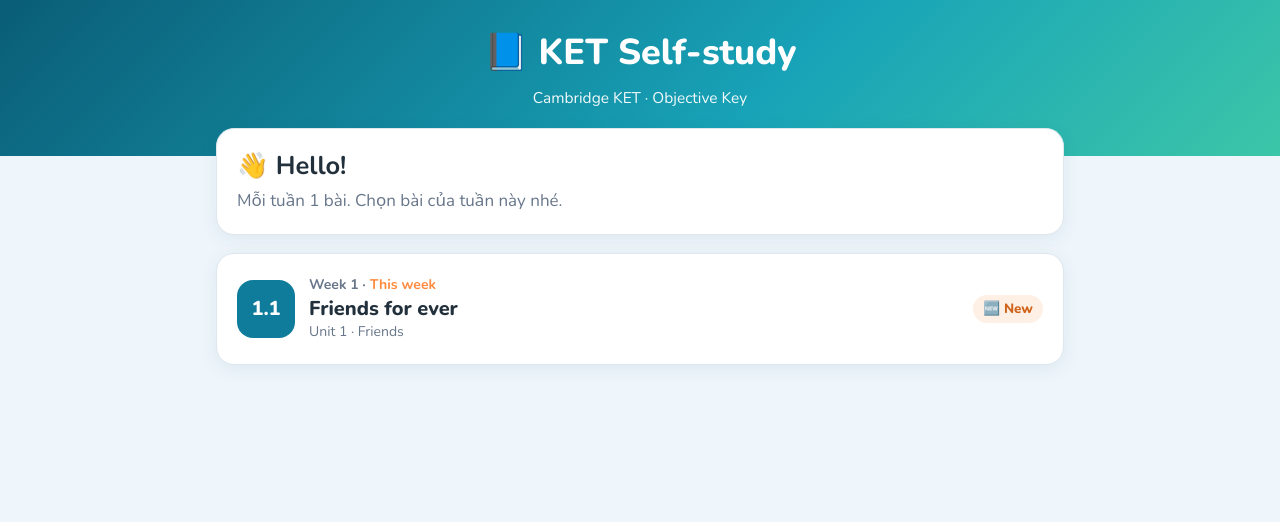
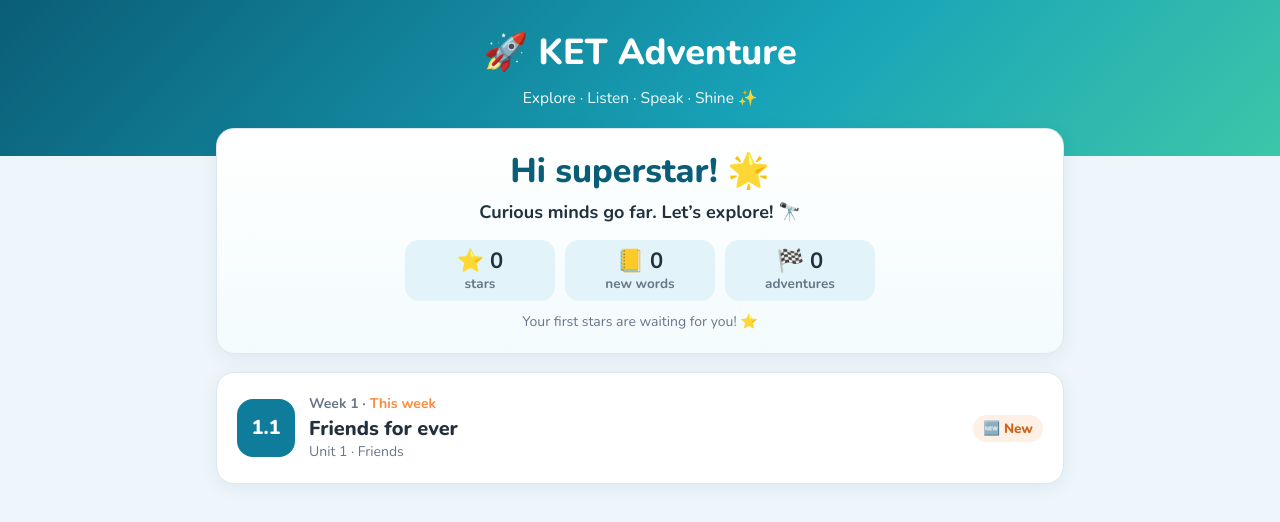
Before and after one commit to yumienglish/KET, a plain HTML site: page index.html in a window 1280 px wide. Drawn offline with nearby package versions, Linux system fonts and the light colour scheme.

Commit message:
Rename to KET Adventure; home greets by name with a rotating motivating line, star board per lesson
Co-Authored-By: Claude Opus 5.5 <noreply@anthropic.com>

```diff
--- a/app.js
+++ b/app.js
@@ -1,4 +1,4 @@
-/* KET Self-study – giao diện, chấm điểm, làm lại câu sai, ghi âm, gửi bài */
+/* KET Adventure – giao diện, chấm điểm, làm lại câu sai, ghi âm, gửi bài */
 'use strict';
 
 /* ============ TIỆN ÍCH ============ */
@@ -80,18 +80,57 @@ const LESSON = WEEK_NO && WEEK_NO <= OPEN_WEEK ? LESSONS[WEEK_NO] : null;
 const ME_KEY = 'ket-me';
 const storeKey = w => 'ket-w' + w;
 
+// Câu chào trang chủ: mỗi lần mở đổi 1 câu (không lặp lại câu lần trước)
+const HI_LINES = [
+  'Every new word is a new superpower. 💪',
+  'Your brain loves new words. Let’s feed it! 🧠',
+  'Small steps every week = BIG English! 🚀',
+  'Mistakes mean you’re trying. Keep going! 🌱',
+  'You’re getting better every single week. 📈',
+  'Ready for a new adventure? Let’s go! 🎒',
+  'Today’s you is smarter than yesterday’s you. ✨',
+  'Listen it, say it, own it! 🎤',
+  'Curious minds go far. Let’s explore! 🔭',
+  'One more step towards your KET star. ⭐',
+];
+function hiLine(){
+  let last = lsGet('ket-hi'), i;
+  do { i = Math.floor(Math.random() * HI_LINES.length); } while (HI_LINES.length > 1 && i === last);
+  lsSet('ket-hi', i);
+  return HI_LINES[i];
+}
+// Sao thành tích của 1 bài đã xong: ≥90% → 3 sao, ≥70% → 2 sao, còn lại 1 sao
+function starsOf(s){
+  if (!s || s.phase !== 'done') return 0;
+  const r = s.r2 || s.r1; if (!r || !r.total) return 3;
+  const p = r.score / r.total;
+  return p >= .9 ? 3 : p >= .7 ? 2 : 1;
+}
+const starRow = n => [1, 2, 3].map(i => `<span class="${i <= n ? '' : 'off'}">⭐</span>`).join('');
+
 function renderHome(){
-  document.title = 'KET Self-study';
-  $('#heroSub').textContent = 'Cambridge KET · Objective Key';
+  document.title = 'KET Adventure 🚀';
+  $('#heroSub').textContent = 'Explore · Listen · Speak · Shine ✨';
   const weeks = Object.keys(LESSONS).map(Number).filter(w => w <= OPEN_WEEK).sort((a, b) => b - a);
   const next = LESSONS[OPEN_WEEK + 1];
-  $('#app').innerHTML = `<section class="card">
-      <h2 style="margin:0 0 4px">👋 Hello!</h2>
-      <p class="muted" style="margin:0">Mỗi tuần 1 bài. Chọn bài của tuần này nhé.</p>
+  const me = lsGet(ME_KEY) || {};
+  const first = String(me.name || '').trim().split(/\s+/).pop();
+  let stars = 0, words = 0;
+  weeks.forEach(w => { const n = starsOf(lsGet(storeKey(w))); stars += n; if (n) words += (LESSONS[w].newWords || []).length; });
+  $('#app').innerHTML = `<section class="card hi">
+      <h2>Hi ${first ? esc(first) : 'superstar'}! 🌟</h2>
+      <p class="hiline">${hiLine()}</p>
+      <div class="stats">
+        <div class="stat"><b>⭐ ${stars}</b><span>stars</span></div>
+        <div class="stat"><b>📒 ${words}</b><span>new words</span></div>
+        <div class="stat"><b>🏁 ${weeks.filter(w => starsOf(lsGet(storeKey(w)))).length}</b><span>adventures</span></div>
+      </div>
+      ${stars ? '' : '<p class="muted small" style="margin:10px 0 0">Your first stars are waiting for you! ⭐</p>'}
     </section>
     ${weeks.map(w => {
       const L = LESSONS[w], s = lsGet(storeKey(w)) || {};
-      const st = s.phase === 'done' ? `<span class="tag ok">✅ Done${s.r2 ? ' · ' + s.r2.score + '/' + s.r2.total : s.r1 ? ' · ' + s.r1.score + '/' + s.r1.total : ''}</span>`
+      const r = s.r2 || s.r1;
+      const st = s.phase === 'done' ? `<span class="tag ok stars">${starRow(starsOf(s))}${r ? ' ' + r.score + '/' + r.total : ''}</span>`
         : s.phase === 'retry' || s.phase === 'review' ? '<span class="tag warn">✏️ Làm lại câu sai</span>'
         : s.startedAt ? '<span class="tag">⏳ In progress</span>' : '<span class="tag new">🆕 New</span>';
       return `<a class="card lesson" href="?w=${w}">
@@ -100,7 +139,7 @@ function renderHome(){
           <div class="ln">${esc(L.title)}</div><div class="ls">${esc(L.unit)}</div></div>
         <div>${st}</div></a>`;
     }).join('')}
-    ${next ? `<div class="card lesson locked"><div class="lnum">🔒</div><div class="linfo"><div class="lt">Week ${OPEN_WEEK + 1}</div><div class="ln">Coming next week</div></div></div>` : ''}`;
+    ${next ? `<div class="card lesson locked"><div class="lnum">🔒</div><div class="linfo"><div class="lt">Week ${OPEN_WEEK + 1}</div><div class="ln">Next adventure unlocks soon!</div></div></div>` : ''}`;
 }
 
 /* ============ TRẠNG THÁI BÀI ============ */
--- a/index.html
+++ b/index.html
@@ -3,15 +3,15 @@
 <head>
 <meta charset="utf-8">
 <meta name="viewport" content="width=device-width, initial-scale=1">
-<title>KET Self-study</title>
+<title>KET Adventure 🚀</title>
 <link rel="preconnect" href="https://fonts.googleapis.com">
 <link href="https://fonts.googleapis.com/css2?family=Nunito:wght@400;600;700;800&display=swap" rel="stylesheet">
-<link rel="stylesheet" href="style.css?v=4">
+<link rel="stylesheet" href="style.css?v=5">
 </head>
 <body>
 <header class="hero">
   <a class="pack" id="back" href="./" hidden>← All lessons</a>
-  <h1>📘 KET Self-study</h1>
+  <h1>🚀 KET Adventure</h1>
   <p id="heroSub">Cambridge KET</p>
 </header>
 
@@ -26,7 +26,7 @@
 
 <div class="pop" id="pop" hidden></div>
 
-<script src="lessons.js?v=4"></script>
-<script src="app.js?v=4"></script>
+<script src="lessons.js?v=5"></script>
+<script src="app.js?v=5"></script>
 </body>
 </html>
--- a/lessons.js
+++ b/lessons.js
@@ -1,5 +1,5 @@
 /* =====================================================================
-   KET Self-study – DỮ LIỆU BÀI HỌC
+   KET Adventure – DỮ LIỆU BÀI HỌC
    ---------------------------------------------------------------------
    • OPEN_WEEK: tuần đang mở. Mỗi tuần thêm 1 bài vào LESSONS rồi tăng số này.
      Các bài tuần trước vẫn mở để học sinh xem lại.
--- a/style.css
+++ b/style.css
@@ -191,3 +191,12 @@ body.retrying #summaryBox,body.retrying #whoBar,body.retrying .guide,body.retryi
 .summary .sumr{min-width:140px}
 .guide h2{margin:0 0 8px;font-size:20px}
 .guide .vgrid{margin-top:10px}
+
+/* Trang chủ: ô chào + sao thành tích */
+.hi{text-align:center;background:linear-gradient(180deg,#fff,#f3fbfd)}
+.hi h2{margin:0;font-size:clamp(26px,6vw,34px);font-weight:800;color:var(--brand-dark)}
+.hiline{margin:4px 0 14px;font-size:18px;font-weight:700}
+.stats{display:flex;justify-content:center;gap:10px;flex-wrap:wrap}
+.stat{flex:1;min-width:90px;max-width:150px;background:var(--brand-soft);border-radius:14px;padding:8px 6px;display:flex;flex-direction:column;line-height:1.25}
+.stat b{font-size:22px} .stat span{font-size:13.5px;color:var(--muted);font-weight:700}
+.stars span.off{filter:grayscale(1);opacity:.3}
```
Also changed, not shown: 1 other file.
